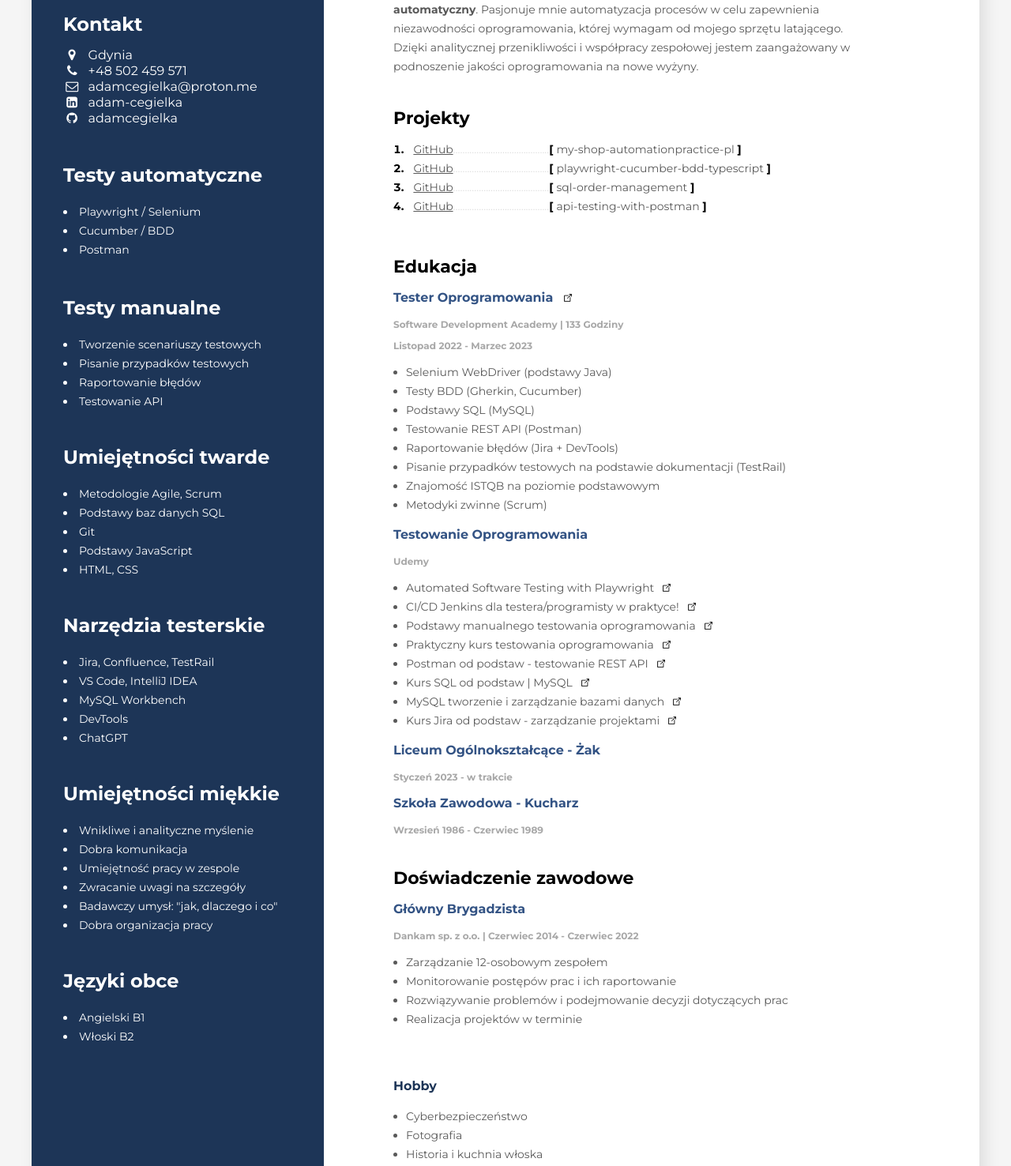
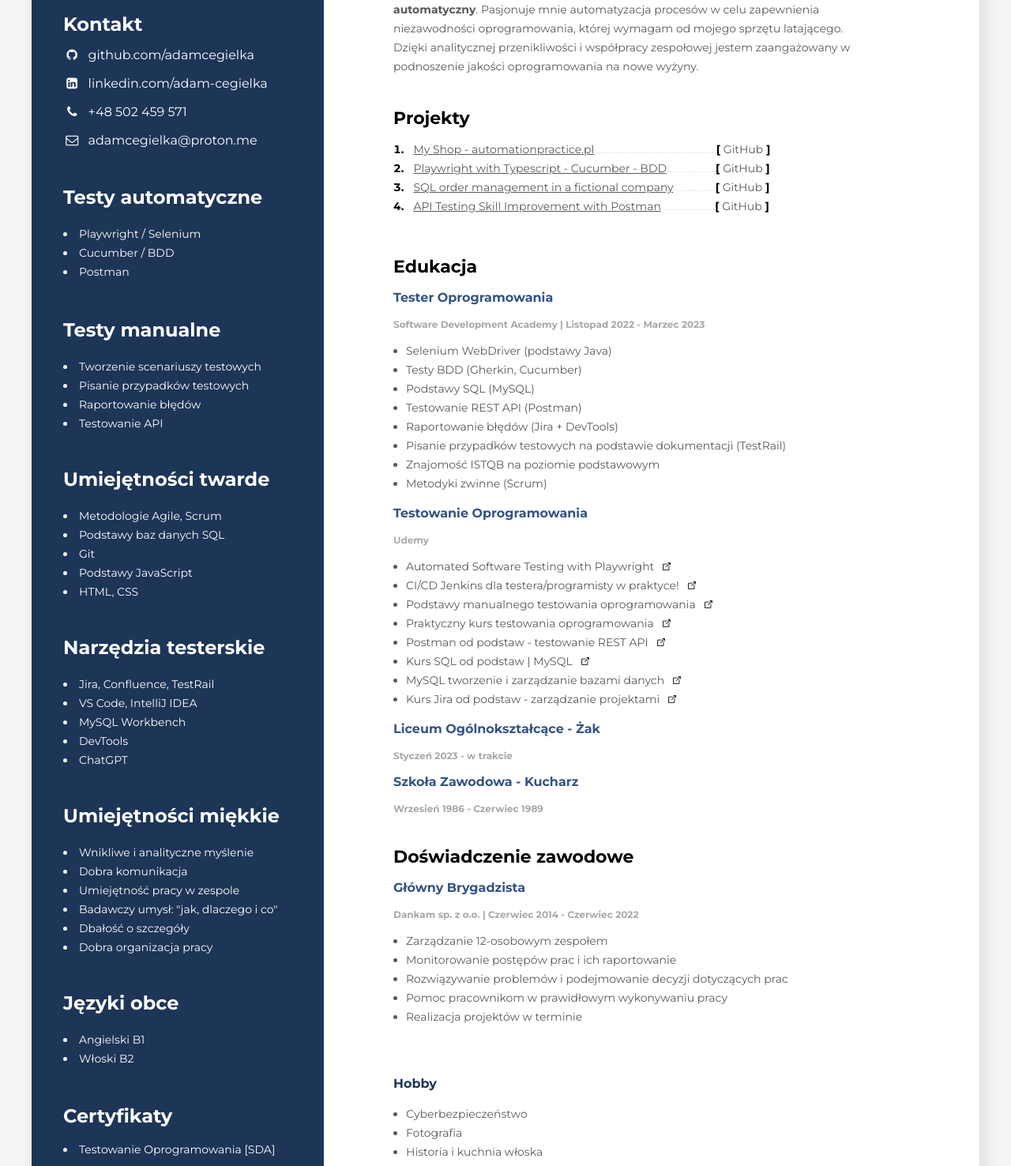
Before and after one commit to adamcegielka/cv_adam_cegielka, a website: page index_pl.html in a window 1280 px wide. Shown: the part 320-1796 px from the top of the page at 79% size. Drawn offline with Linux system fonts and the light colour scheme.

Commit message:
fix(html): refactor change content

```diff
--- a/index_pl.html
+++ b/index_pl.html
@@ -44,45 +44,41 @@
           <li>
             &nbsp;
             <a class="list-primery-item" target="_blank"
-              href="https://github.com/adamcegielka/my-shop-automationpractice-pl">GitHub</a><span
-              class="dots">.........................................</span>[
-            <span class="list-primery-item">my-shop-automationpractice-pl</span>
+              href="https://github.com/adamcegielka/my-shop-automationpractice-pl">My Shop -
+              automationpractice.pl</a><span class="dots">....................................................</span>[
+            <span class="list-primery-item">GitHub</span>
             ]
           </li>
           <li>
             &nbsp;
             <a class="list-primery-item" target="_blank"
-              href="https://github.com/adamcegielka/playwright-cucumber-bdd-typescript">GitHub</a><span
-              class="dots">.........................................</span>[
-            <span class="list-primery-item">playwright-cucumber-bdd-typescript</span>
+              href="https://github.com/adamcegielka/playwright-cucumber-bdd-typescript">Playwright with Typescript -
+              Cucumber - BDD</a><span class="dots">.....................</span>[
+            <span class="list-primery-item">GitHub</span>
             ]
           </li>
           <li>
             &nbsp;
-            <a class="list-primery-item" target="_blank"
-              href="https://github.com/adamcegielka/sql-order-management">GitHub</a><span
-              class="dots">.........................................</span>[ <span
-              class="list-primery-item">sql-order-management</span> ]
+            <a class="list-primery-item" target="_blank" href="https://github.com/adamcegielka/sql-order-management">SQL
+              order management in a fictional company</a><span class="dots">..................</span>[
+            <span class="list-primery-item">GitHub</span> ]
           </li>
           <li>
             &nbsp;
             <a class="list-primery-item" target="_blank"
-              href="https://github.com/adamcegielka/api-testing-with-postman">GitHub</a><span
-              class="dots">.........................................</span>[
-            <span class="list-primery-item">api-testing-with-postman</span> ]
+              href="https://github.com/adamcegielka/api-testing-with-postman">API Testing Skill Improvement with
+              Postman</a><span class="dots">.......................</span>[
+            <span class="list-primery-item">GitHub</span> ]
           </li>
         </ol>
       </div>
       <!-- Education -->
       <div class="main-work-experience">
         <h2 class="heder-primary">Edukacja</h2>
-        <h3 class="job-name">
-          Tester Oprogramowania &nbsp;
-          <a href="https://app.diplomasafe.com/pl-PL/diploma/dda1858c45f1a2c64b347a92d895ef44acadce0c1"
-            target="_blank"><img height="10px" src="images/link.png" alt="link" /></a>
-        </h3>
-        <p class="job-date"><b>Software Development Academy | 133 Godziny</b></p>
-        <p class="job-date"><b>Listopad 2022 - Marzec 2023</b></p>
+        <h3 class="job-name">Tester Oprogramowania</h3>
+        <p class="job-date">
+          <b>Software Development Academy | Listopad 2022 - Marzec 2023</b>
+        </p>
         <ul class="job-list">
           <li>Selenium WebDriver (podstawy Java)</li>
           <li>Testy BDD (Gherkin, Cucumber)</li>
@@ -162,6 +158,7 @@
           <li>Zarządzanie 12-osobowym zespołem</li>
           <li>Monitorowanie postępów prac i ich raportowanie</li>
           <li>Rozwiązywanie problemów i podejmowanie decyzji dotyczących prac</li>
+          <li>Pomoc pracownikom w prawidłowym wykonywaniu pracy</li>
           <li>Realizacja projektów w terminie</li>
         </ul>
         <br />
@@ -190,126 +187,88 @@
       <!-- Contact -->
       <div class="contact-block">
         <h2 class="header-secondary">Kontakt</h2>
-        <p class="contact-links">
-          <span class="bold"><i class="icon-location"></i></span>
-          Gdynia
-          <br />
+        <p>
+          <span class="bold"><i class="icon-github-circled"></i></span>
+          <a target="_blank" href="https://github.com/adamcegielka">github.com/adamcegielka</a>
+        </p>
+        <p>
+          <span class="bold"><i class="icon-linkedin-squared"></i></span>
+          <a target="_blank" href="https://www.linkedin.com/in/adam-cegielka/">linkedin.com/adam-cegielka</a>
+        </p>
+        <p>
           <span class="bold"><i class="icon-phone"></i></span>
-          <a class="contact-links" href="tel:+48 502 459 571">+48 502 459 571</a><br />
+          <a href="tel:+48 502 459 571">+48 502 459 571</a>
+        </p>
+        <p>
           <span class="bold"><i class="icon-mail"></i></span>
-          <a class="contact-links" href="mailto:adamcegielka@proton.me">adamcegielka@proton.me</a><br />
-          <span class="bold"><i class="icon-linkedin-squared"></i></span>
-          <a class="contact-links" target="_blank"
-            href="https://www.linkedin.com/in/adam-cegielka/">adam-cegielka</a><br />
-          <span class="bold"><i class="icon-github-circled"></i></span>
-          <a class="contact-links" target="_blank" href="https://github.com/adamcegielka">adamcegielka</a>
+          <a href="mailto:adamcegielka@proton.me">adamcegielka@proton.me</a>
         </p>
       </div>
       <!-- Automated testing -->
       <div class="tech-skills-block">
         <h2 class="header-secondary">Testy automatyczne</h2>
         <ul class="list-secondary">
-          <li>
-            <span class="list-secondary-item">Playwright / Selenium</span>
-          </li>
-          <li>
-            <span class="list-secondary-item">Cucumber / BDD</span>
-          </li>
-          <li>
-            <span class="list-secondary-item">Postman</span>
-          </li>
+          <li>Playwright / Selenium</li>
+          <li>Cucumber / BDD</li>
+          <li>Postman</li>
         </ul>
       </div>
       <!-- Manual Testing -->
       <div class="tech-skills-block">
         <h2 class="header-secondary">Testy manualne</h2>
         <ul class="list-secondary">
-          <li>
-            <span class="list-secondary-item">Tworzenie scenariuszy testowych</span>
-          </li>
-          <li>
-            <span class="list-secondary-item">Pisanie przypadków testowych</span>
-          </li>
-          <li>
-            <span class="list-secondary-item">Raportowanie błędów</span>
-          </li>
-          <li><span class="list-secondary-item">Testowanie API</span></li>
+          <li>Tworzenie scenariuszy testowych</li>
+          <li>Pisanie przypadków testowych</li>
+          <li>Raportowanie błędów</li>
+          <li>Testowanie API</li>
         </ul>
       </div>
       <!-- Tech Skills -->
       <div class="soft-skills-block">
         <h2 class="header-secondary">Umiejętności twarde</h2>
         <ul class="list-secondary">
-          <li>
-            <span class="list-secondary-item">Metodologie Agile, Scrum</span>
-          </li>
-          <li>
-            <span class="list-secondary-item">Podstawy baz danych SQL</span>
-          </li>
-          <li>
-            <span class="list-secondary-item">Git</span>
-          </li>
-          <li>
-            <span class="list-secondary-item">Podstawy JavaScript</span>
-          </li>
-          <li>
-            <span class="list-secondary-item">HTML, CSS</span>
-          </li>
+          <li>Metodologie Agile, Scrum</li>
+          <li>Podstawy baz danych SQL</li>
+          <li>Git</li>
+          <li>Podstawy JavaScript</li>
+          <li>HTML, CSS</li>
         </ul>
       </div>
       <!-- Tester Tools -->
       <div class="soft-skills-block">
         <h2 class="header-secondary">Narzędzia testerskie</h2>
         <ul class="list-secondary">
-          <li>
-            <span class="list-secondary-item">Jira, Confluence, TestRail</span>
-          </li>
-          <li>
-            <span class="list-secondary-item">VS Code, IntelliJ IDEA</span>
-          </li>
-          <li>
-            <span class="list-secondary-item">MySQL Workbench</span>
-          </li>
-          <li>
-            <span class="list-secondary-item">DevTools</span>
-          </li>
-          <li>
-            <span class="list-secondary-item">ChatGPT</span>
-          </li>
+          <li>Jira, Confluence, TestRail</li>
+          <li>VS Code, IntelliJ IDEA</li>
+          <li>MySQL Workbench</li>
+          <li>DevTools</li>
+          <li>ChatGPT</li>
         </ul>
       </div>
       <!-- Soft skills -->
       <div class="soft-skills-block">
         <h2 class="header-secondary">Umiejętności miękkie</h2>
         <ul class="list-secondary">
-          <li>
-            <span class="list-secondary-item">Wnikliwe i analityczne myślenie</span>
-          </li>
-          <li>
-            <span class="list-secondary-item">Dobra komunikacja</span>
-          </li>
-          <li>
-            <span class="list-secondary-item">Umiejętność pracy w zespole</span>
-          </li>
-          <li>
-            <span class="list-secondary-item">Zwracanie uwagi na szczegóły</span>
-          </li>
-          <li>
-            <span class="list-secondary-item">Badawczy umysł: "jak, dlaczego i co"</span>
-          </li>
-          <li>
-            <span class="list-secondary-item">Dobra organizacja pracy</span>
-          </li>
+          <li>Wnikliwe i analityczne myślenie</li>
+          <li>Dobra komunikacja</li>
+          <li>Umiejętność pracy w zespole</li>
+          <li>Badawczy umysł: "jak, dlaczego i co"</li>
+          <li>Dbałość o szczegóły</li>
+          <li>Dobra organizacja pracy</li>
         </ul>
       </div>
       <div class="soft-skills-block">
         <h2 class="header-secondary">Języki obce</h2>
         <ul class="list-secondary">
+          <li>Angielski B1</li>
+          <li>Włoski B2</li>
+        </ul>
+      </div>
+      <div class="contact-block">
+        <h2 class="header-secondary">Certyfikaty</h2>
+        <ul class="list-secondary">
           <li>
-            <span class="list-secondary-item">Angielski B1</span>
-          </li>
-          <li>
-            <span class="list-secondary-item">Włoski B2</span>
+            <a href="certificates/Adam_Cegielka_Software_Tester_SDA.pdf">Testowanie Oprogramowania [SDA]</a>
           </li>
         </ul>
       </div>
```
